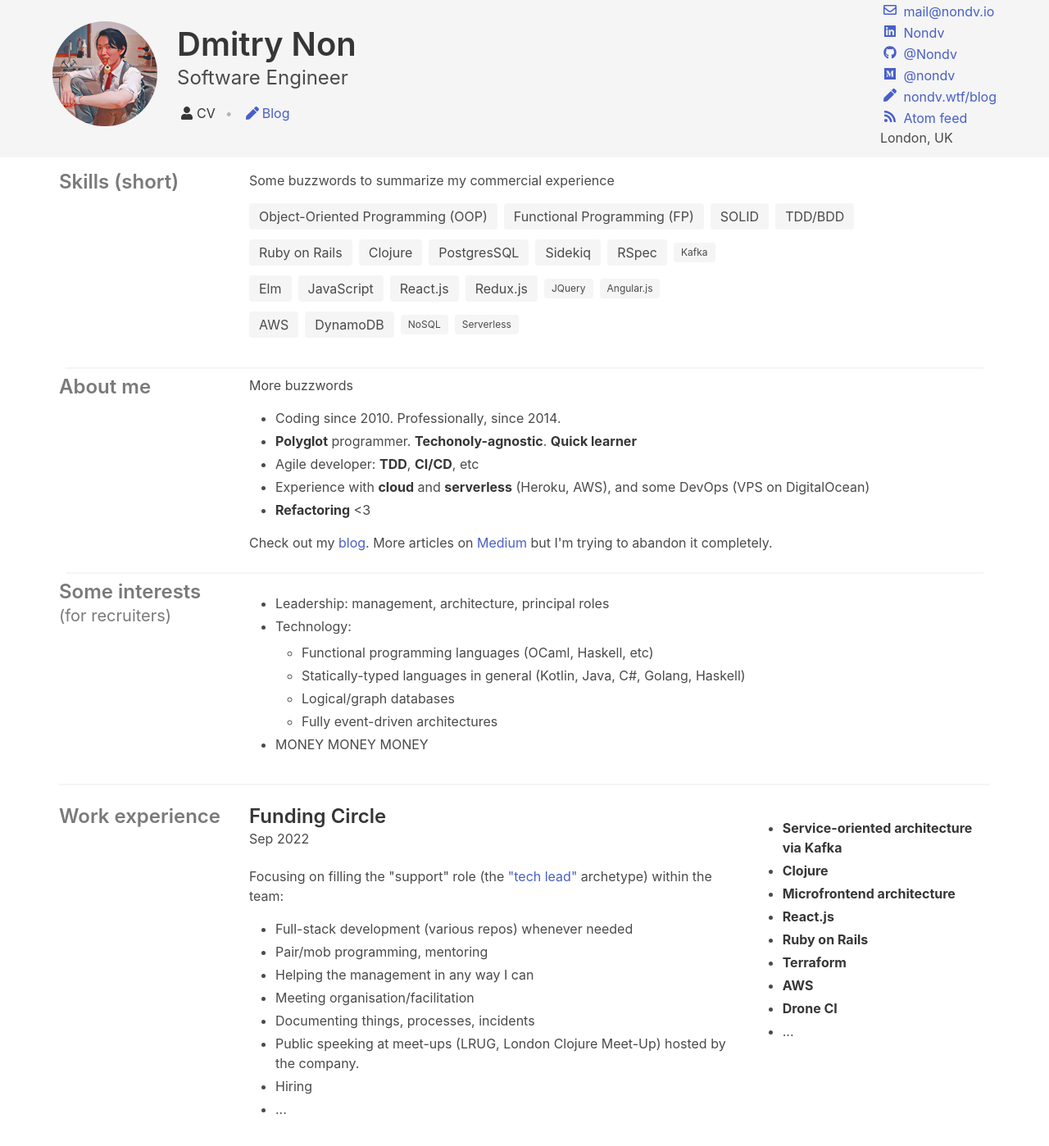
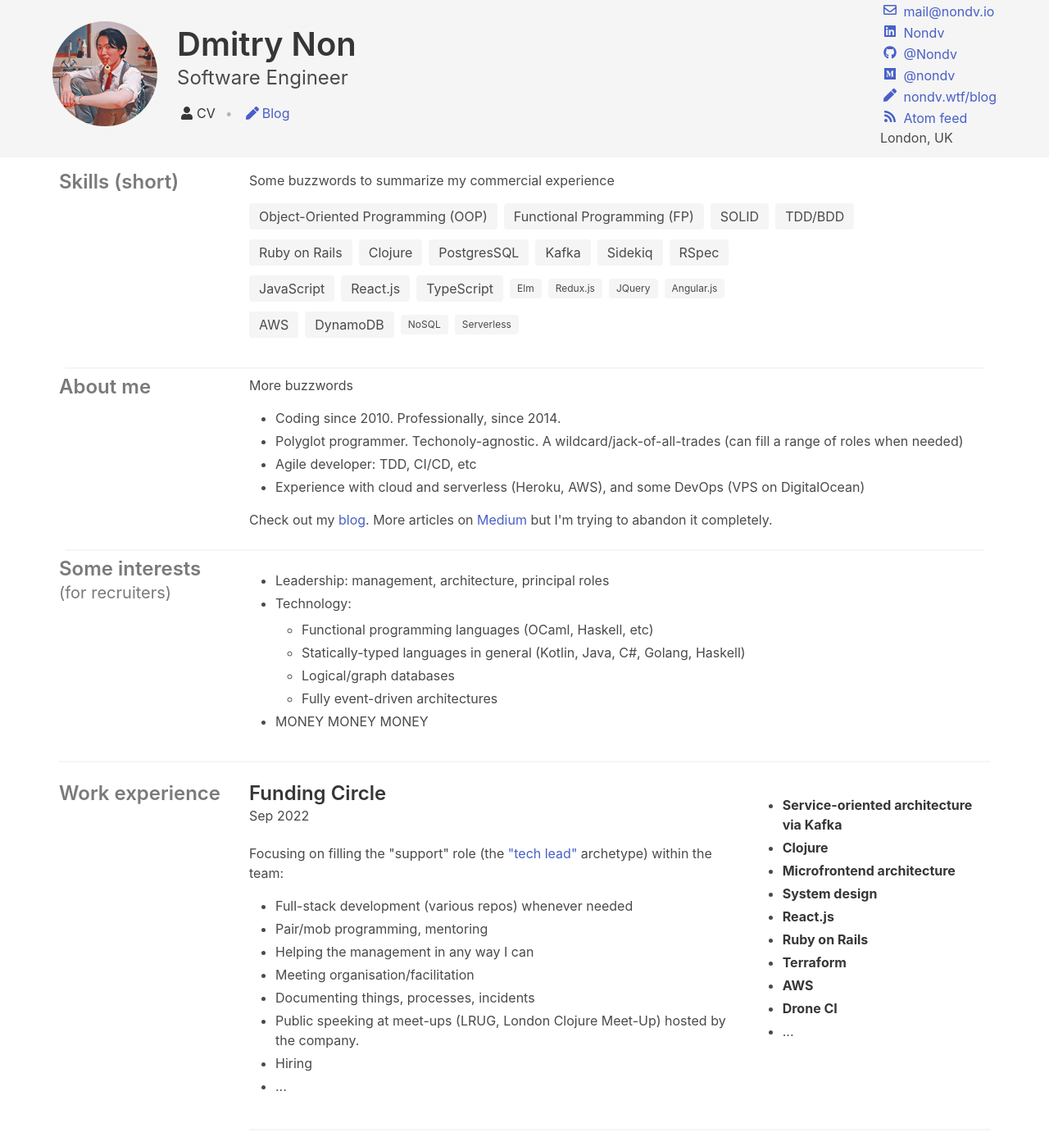
Before and after one commit to Nondv/nondv.github.io, a Jekyll site: the page built from index.html, in a window 1280 px wide and 1400 px high. Shown: the whole window at 82% size. Built offline with Jekyll 4.4.1, drawn with Linux system fonts in a browser that asks for light colours; nearby versions of some CDN libraries; some of the changed text lies outside the part shown.

Commit message:
cv facelift

```diff
--- a/index.html
+++ b/index.html
@@ -21,15 +21,16 @@ title: Dmitry Non
           <span class="tag is-medium">Ruby on Rails</span>
           <span class="tag is-medium">Clojure</span>
           <span class="tag is-medium">PostgresSQL</span>
+          <span class="tag is-medium">Kafka</span>
           <span class="tag is-medium">Sidekiq</span>
           <span class="tag is-medium">RSpec</span>
-          <span class="tag">Kafka</span>
         </div>
         <div class="tags mb-1">
-          <span class="tag is-medium">Elm</span>
           <span class="tag is-medium">JavaScript</span>
           <span class="tag is-medium">React.js</span>
-          <span class="tag is-medium">Redux.js</span>
+          <span class="tag is-medium">TypeScript</span>
+          <span class="tag">Elm</span>
+          <span class="tag">Redux.js</span>
           <span class="tag">JQuery</span>
           <span class="tag">Angular.js</span>
         </div>
@@ -52,13 +53,12 @@ title: Dmitry Non
         More buzzwords
         <ul>
           <li>Coding since 2010. Professionally, since 2014.</li>
-          <li><strong>Polyglot</strong> programmer. <strong>Techonoly-agnostic</strong>. <strong>Quick learner</strong></li>
-          <li>Agile developer: <strong>TDD</strong>, <strong>CI/CD</strong>, etc</li>
-          <li>Experience with <strong>cloud</strong> and <strong>serverless</strong> (Heroku, AWS), and some DevOps (VPS on DigitalOcean)</li>
-          <li><strong>Refactoring</strong> &lt;3</li>
+          <li>Polyglot programmer. Techonoly-agnostic. A wildcard/jack-of-all-trades (can fill a range of roles when needed)</li>
+          <li>Agile developer: TDD, CI/CD, etc</li>
+          <li>Experience with cloud and serverless (Heroku, AWS), and some DevOps (VPS on DigitalOcean)</li>
         </ul>
         <p>
-          Check out my <a href='{% link blog.html %}'>blog</a>.
+          Check out my <a href='/blog.html'>blog</a>.
           More articles on <a href='https://medium.com/@nondv'>Medium</a> but I'm trying to abandon it completely.
         </p>
       </div>
@@ -123,6 +123,7 @@ title: Dmitry Non
               <li><strong>Service-oriented architecture via Kafka</strong></li>
               <li><strong>Clojure</strong></li>
               <li><strong>Microfrontend architecture</strong></li>
+              <li><strong>System design</strong></li>
               <li><strong>React.js</strong></li>
               <li><strong>Ruby on Rails</strong></li>
               <li><strong>Terraform</strong></li>
@@ -201,6 +202,7 @@ title: Dmitry Non
                   <li>...</li>
                 </ul>
               </li>
+              <li><strong>System design/architecture</strong></li>
               <li><strong>Serverless</strong></li>
               <li><strong>NoSQL</strong></li>
               <li><b>JavaScript</b> - picked it as the primary language for the project</li>
```
